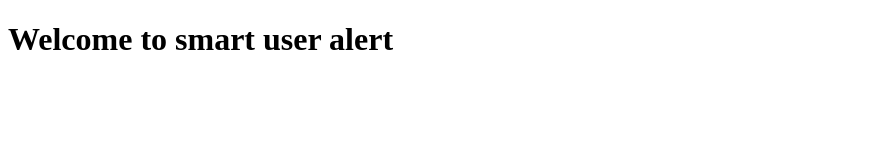
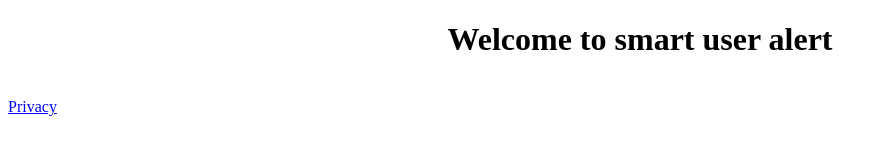
Before and after one commit to smtAlarmApp/SmartUserApp, a plain HTML site: page index.html in a window 1280 px wide. Shown: the whole page, without its empty margins (0-888 px from the left). Drawn offline with Linux system fonts and the light colour scheme.

Commit message:
add privacy to index

```diff
--- a/index.html
+++ b/index.html
@@ -7,6 +7,8 @@
     <title>Smart Alarm App</title>
 </head>
 <body>
-    <h1>Welcome to smart user alert</h1>
+    <h1 style="text-align:center">Welcome to smart user alert</h1>
+    <br />
+    <a href="privacy.html">Privacy</a>
 </body>
 </html>
```
